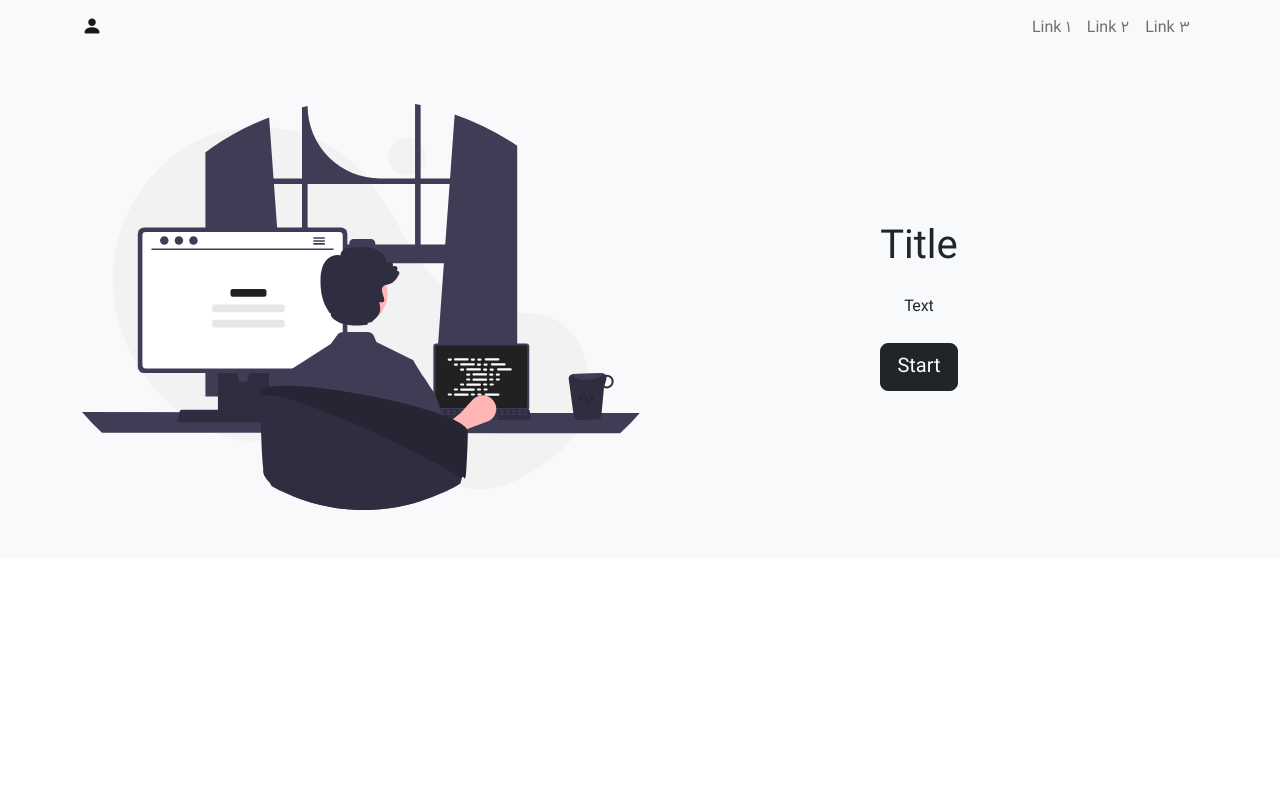
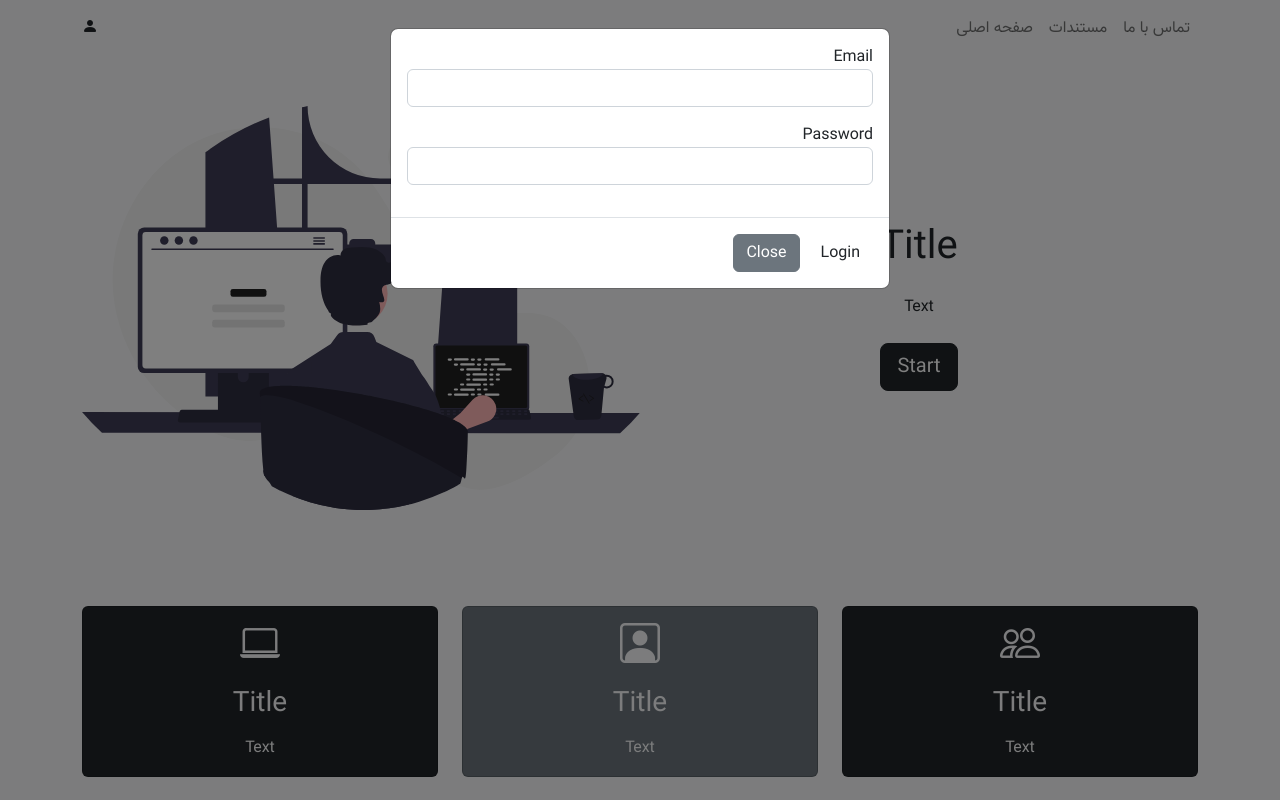
Before and after one commit to sadeghiPH/Bootstrap-Project, a plain HTML site: page index.html in a window 1280 px wide. Both pictures are taken after a click on the link 92 px from the left and 28 px from the top of the page. Shown: the top 800 px of the page. Drawn offline with nearby package versions, Linux system fonts and the light colour scheme.

```diff
--- a/index.html
+++ b/index.html
@@ -11,7 +11,9 @@
 <body>
     <nav class="navbar navbar-expand-lg bg-light navbar-light">
         <div class="container">
-            <a href="#" class="navbar-brand">
+            <a type="button"
+                data-bs-toggle="modal"
+                data-bs-target="#account">
                 <i class="bi bi-person-fill"></i>
             </a>
             <button
@@ -24,13 +26,13 @@
             <div class="collapse navbar-collapse" id="navmenu">
                 <ul class="navbar-nav ms-auto">
                     <li class="nav-item">
-                        <a href="#" class="nav-link">Link 1</a>
+                        <a href="#" class="nav-link">صفحه اصلی</a>
                     </li>
                     <li class="nav-item">
-                        <a href="#" class="nav-link">Link 2</a>
+                        <a href="#" class="nav-link">مستندات</a>
                     </li>
                     <li class="nav-item">
-                        <a href="#" class="nav-link">Link 3</a>
+                        <a href="#" class="nav-link">تماس با ما</a>
                     </li>
                 </ul>
             </div>
@@ -50,8 +52,86 @@
             </div>
         </div>
     </section>
+    <section class="p-5 bg-light">
+        <div class="container">
+            <div class="row text-center">
+                <div class="col-md">
+                    <div class="card bg-dark text-light">
+                        <div class="card-body text-center">
+                            <div class="h1 mb-3">
+                                <i class="bi bi-laptop"></i>
+                            </div>
+                            <h3 class="card-title mb-3">Title</h3>
+                            <p class="card-text">Text</p>
+                        </div>
+                    </div>
+                </div>
+                <div class="col-md">
+                    <div class="card bg-secondary text-light">
+                        <div class="card-body text-center">
+                            <div class="h1 mb-3">
+                                <i class="bi bi-person-square"></i>
+                            </div>
+                            <h3 class="card-title mb-3">Title</h3>
+                            <p class="card-text">Text</p>
+                        </div>
+                    </div>
+                </div>
+                <div class="col-md">
+                    <div class="card bg-dark text-light">
+                        <div class="card-body text-center">
+                            <div class="h1 mb-3">
+                                <i class="bi bi-people"></i>
+                            </div>
+                            <h3 class="card-title mb-3">Title</h3>
+                            <p class="card-text">Text</p>
+                        </div>
+                    </div>
+                </div>
 
-
+            </div>
+        </div>
+    </section>
+    <section class="p-5 bg-dark">
+        <div class="container">
+            <div class="row align-items-center justify-content-between">
+                <div class="col-md p-5 text-end text-light">
+                    <h2>Title</h2>
+                    <p class="lead">Text</p>
+                    <a href="#" class="btn btn-light mt-3">Read More</a>
+                </div>
+                <div class="col-md">
+                    <img class="img-fluid" src="./images/responsive.svg">
+                </div>
+            </div>
+        </div>
+    </section>
+    <div class="modal fade" id="account">
+        <div class="modal-dialog">
+            <div class="modal-content text-end">
+                <div class="modal-body">
+                    <form>
+                        <div class="mb-3">
+                            <lable for="email" class="col-form-lable">Email</lable>
+                            <input type="text" class="form-control">
+                        </div>
+                        <div class="mb-3">
+                            <lable for="password" class="col-form-lable">Password</lable>
+                            <input type="password" class="form-control">
+                        </div>
+                    </form>
+                </div>
+                <div class="modal-footer">
+                    <button class="btn btn-secondary" data-bs-dismiss="modal">
+                        Close
+                    </button>
+                    <button class="btn btn.dark">
+                        Login
+                    </button>
+                </div>
+            </div>
+        </div>
+    </div>
     <script src="./js/bootstrap.min.js"></script>
 </body>
 </html>
```
